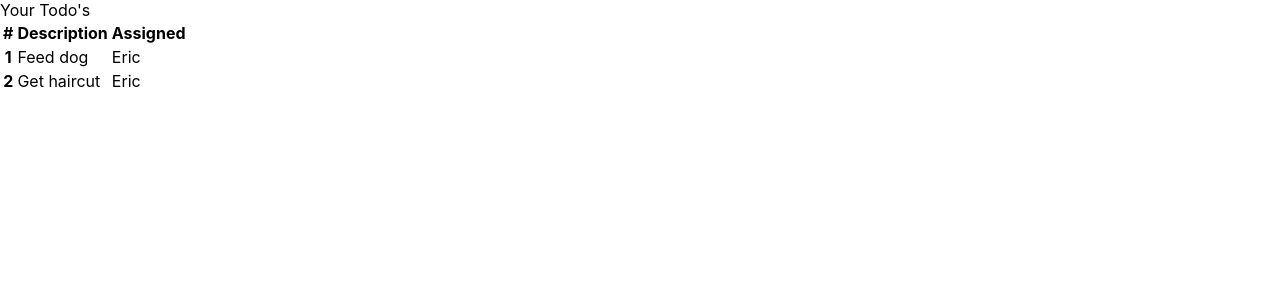
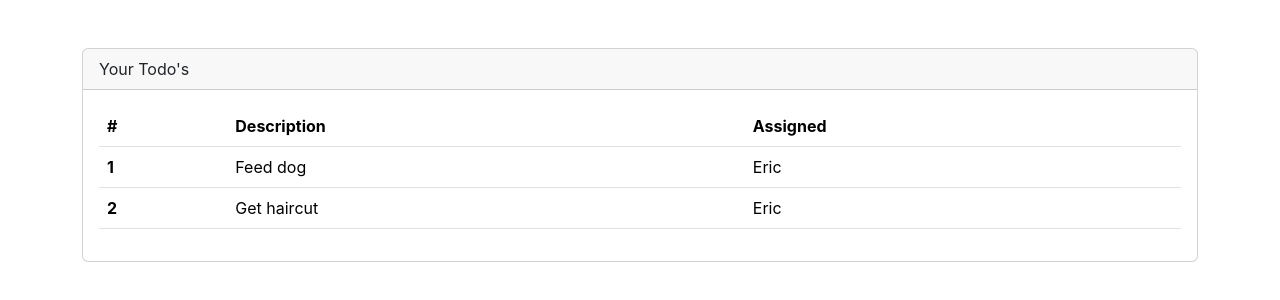
Before and after one commit to Ballarja/React-Training, a React (Create React App) app in the folder my-app/: page / in a window 1280 px wide. Shown: the top 300 px of the page. Built offline with nearby package versions, Linux system fonts and the light colour scheme.

Commit message:
new folder named components made and bootstrap added to project

```diff
--- a/my-app/public/index.html
+++ b/my-app/public/index.html
@@ -24,6 +24,10 @@
       work correctly both with client-side routing and a non-root public URL.
       Learn how to configure a non-root public URL by running `npm run build`.
     -->
+
+      <!--Bootstrap CSS-->
+    <link href="https://cdn.jsdelivr.net/npm/bootstrap@5.3.0-alpha1/dist/css/bootstrap.min.css" rel="stylesheet" integrity="sha384-GLhlTQ8iRABdZLl6O3oVMWSktQOp6b7In1Zl3/Jr59b6EGGoI1aFkw7cmDA6j6gD" crossorigin="anonymous">
+
     <title>React App</title>
   </head>
   <body>
@@ -39,5 +43,8 @@
       To begin the development, run `npm start` or `yarn start`.
       To create a production bundle, use `npm run build` or `yarn build`.
     -->
+    <!--Bootstrap Option 2-->
+    <script src="https://cdn.jsdelivr.net/npm/bootstrap@5.3.0-alpha1/dist/js/bootstrap.min.js" integrity="sha384-mQ93GR66B00ZXjt0YO5KlohRA5SY2XofN4zfuZxLkoj1gXtW8ANNCe9d5Y3eG5eD" crossorigin="anonymous"></script>
+
   </body>
 </html>
--- a/my-app/src/App.js
+++ b/my-app/src/App.js
@@ -3,13 +3,13 @@ import './App.css';
 
 function App() {
   return (
-    <div>
-      <div>
-        <div>
+    <div className='mt-5 container'>
+      <div className='card'>
+        <div className='card-header'>
           Your Todo's
         </div>
-        <div>
-          <table>
+        <div className='card-body'>
+          <table className='table table-hover'>
             <thead>
               <tr>
                 <th scope='col'>#</th>
@@ -24,7 +24,7 @@ function App() {
                 <td>Eric</td>
               </tr>
               <tr>
-                <th scope='col'>2</th>
+                <th scope='row'>2</th>
                 <td>Get haircut</td>
                 <td>Eric</td>
               </tr>
--- a/my-app/src/index.js
+++ b/my-app/src/index.js
@@ -3,6 +3,7 @@ import ReactDOM from 'react-dom/client';
 import './index.css';
 import App from './App';
 import reportWebVitals from './reportWebVitals';
+
 
 const root = ReactDOM.createRoot(document.getElementById('root'));
 root.render(
```
